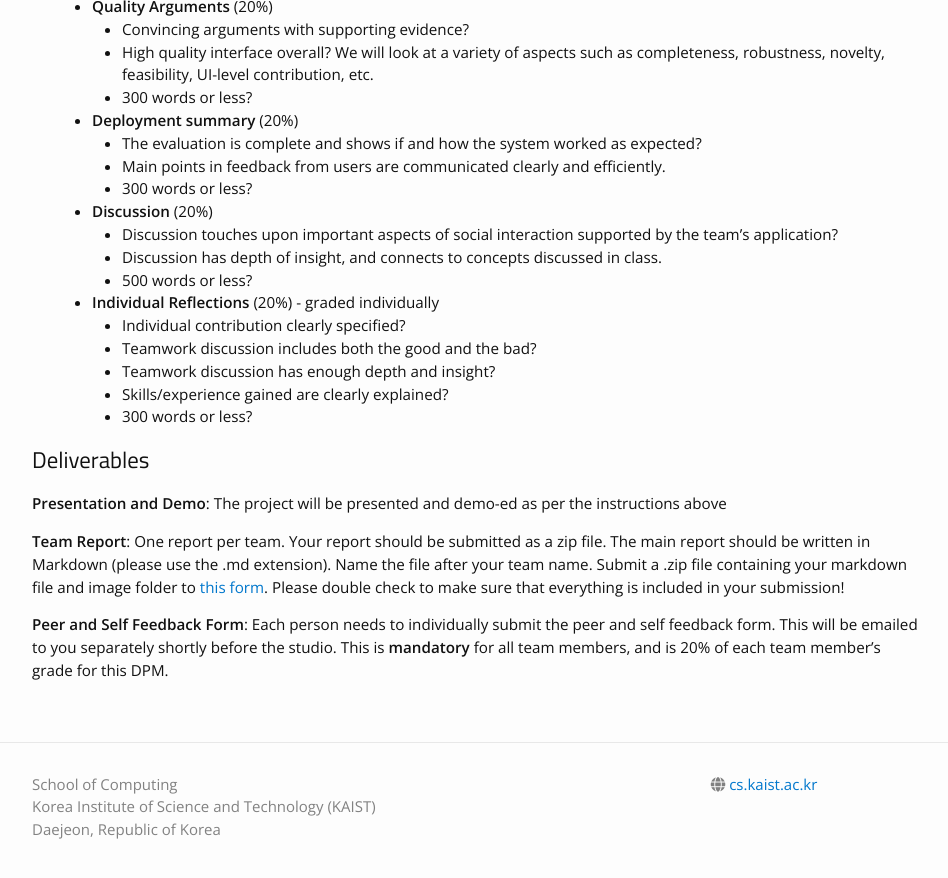
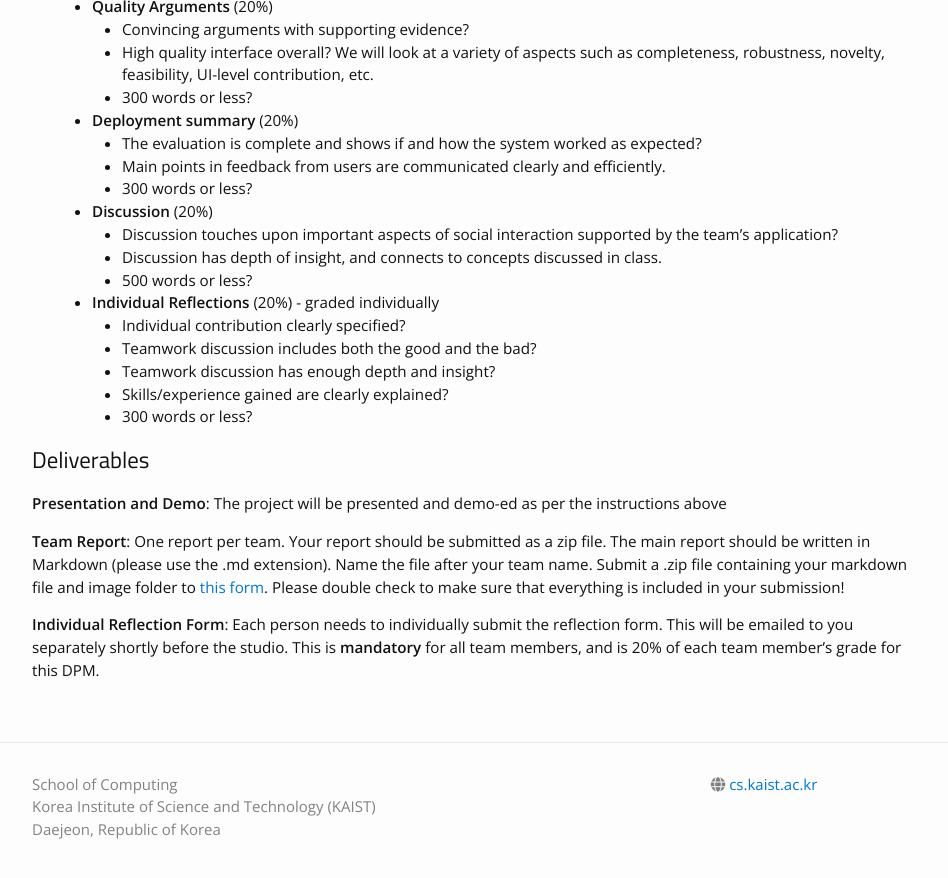
Before and after one commit to cstl-kaist/cs473-2025-fall, a Jekyll site: the page built from _projects/05_DPM5.md, in a window 1280 px wide and 900 px high, scrolled down 1626 px. Shown: the top 878 px of the window, without its empty margins (163-1111 px from the left). Built offline with Jekyll 4.4.1, drawn with Linux system fonts in a browser that asks for light colours; nearby versions of some CDN libraries.

Commit message:
Changed name of reflection form

```diff
--- a/_projects/05_DPM5.md
+++ b/_projects/05_DPM5.md
@@ -75,4 +75,4 @@ For your final report, you'll summarize your system and report on your experienc
 
 **Team Report**: One report per team. Your report should be submitted as a zip file. The main report should be written in Markdown (please use the .md extension). Name the file after your team name. Submit a .zip file containing your markdown file and image folder to [this form](https://forms.gle/rshWi9aiNZshULEUA). Please double check to make sure that everything is included in your submission!
 
-**Peer and Self Feedback Form**: Each person needs to individually submit the peer and self feedback form. This will be emailed to you separately shortly before the studio. This is **mandatory** for all team members, and is 20% of each team member's grade for this DPM.
+**Individual Reflection Form**: Each person needs to individually submit the reflection form. This will be emailed to you separately shortly before the studio. This is **mandatory** for all team members, and is 20% of each team member's grade for this DPM.
```
